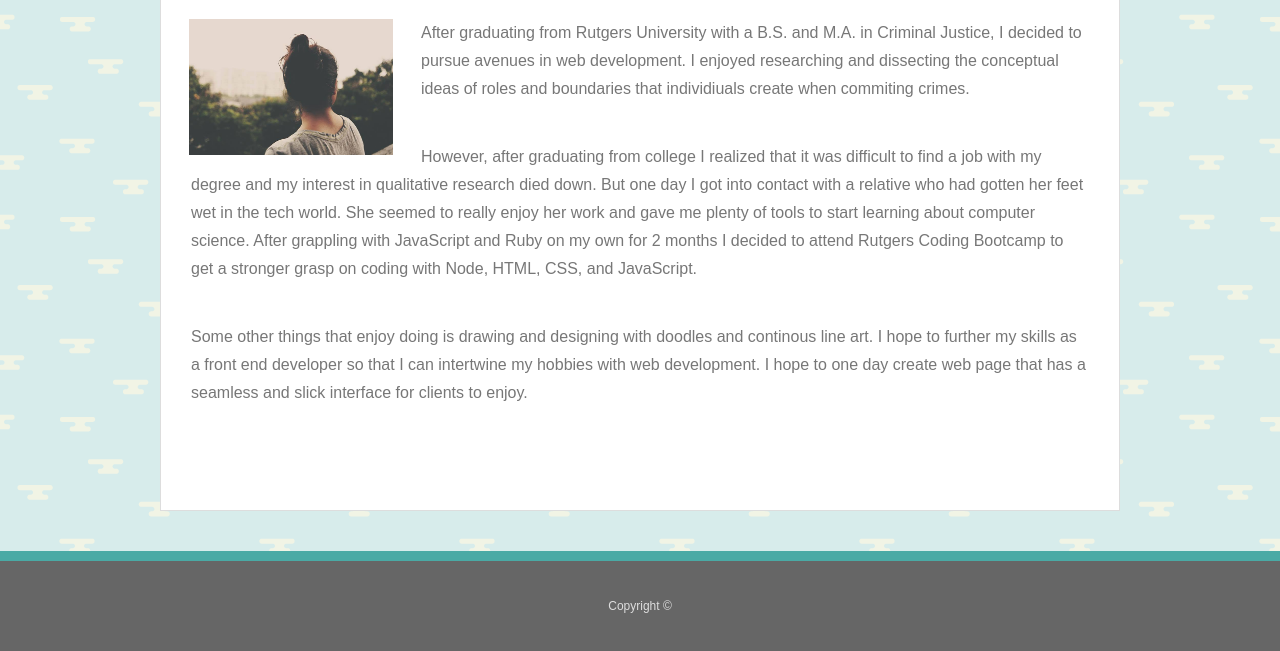
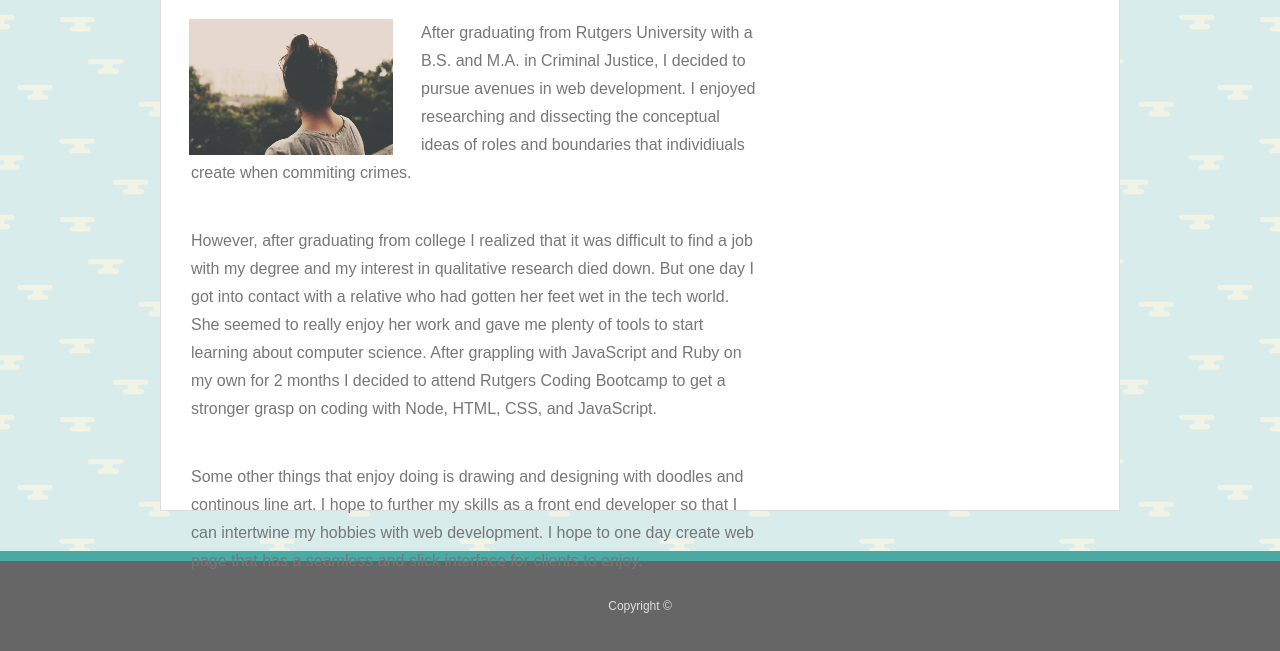
Before and after one commit to jk1138/Bootstrap-Portfolio, a plain HTML site: page index.html in a window 1280 px wide. Shown: the part 213-864 px from the top of the page. Drawn offline with nearby package versions, Linux system fonts and the light colour scheme.

Commit message:
added dimensions for index

```diff
--- a/index.html
+++ b/index.html
@@ -29,6 +29,8 @@
 
     <div class="container">
         <section id="main_summary">
+          <div class="row">
+          <div class="col-lg-8 col-md-8 col-sm-12 col-sx-12">
 
             <h1 class="padding">About Me</h1>
             <hr class="top_line">
@@ -50,6 +52,8 @@
                 I hope to one day create web page that has a seamless and slick interface for clients to enjoy.
             </p>
 
+          </div>
+          </div>
         </section>
 
     </div>
```
